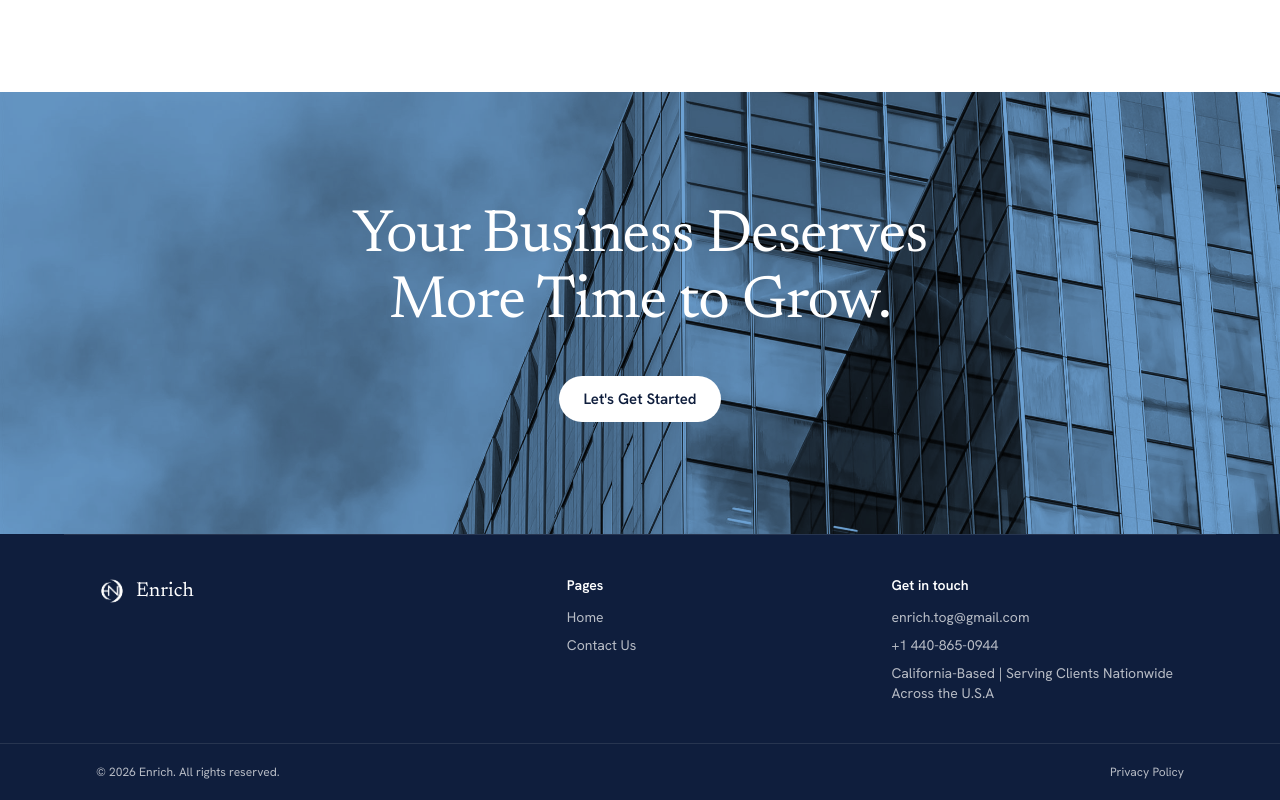
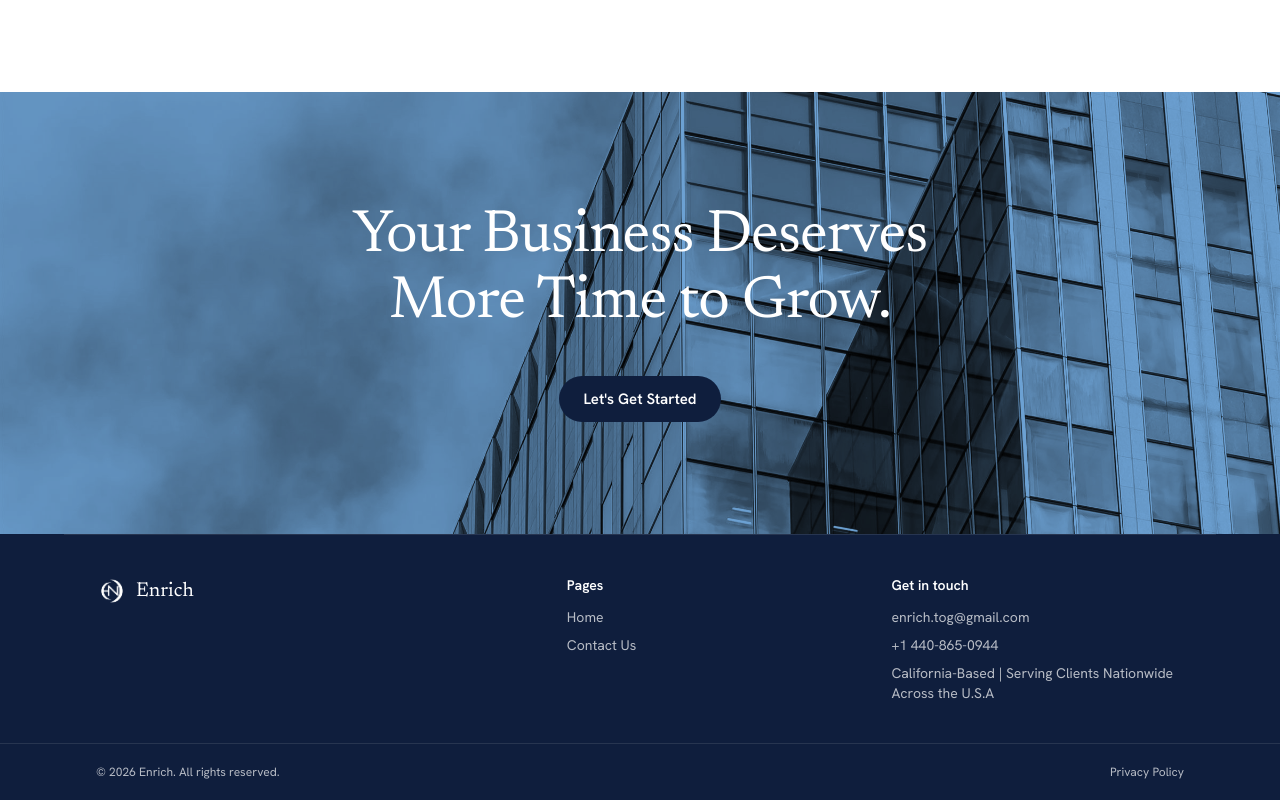
Before and after one commit to ralphchristiandD/agency-website, a Nuxt app: page /va-support in a window 1280 px wide. Shown: the part 3524-4324 px from the top of the page. Built offline with nearby package versions, Linux system fonts and the light colour scheme.

Commit message:
Bottom band button: navy

```diff
--- a/app/components/CtaBand.vue
+++ b/app/components/CtaBand.vue
@@ -20,7 +20,7 @@ defineProps<{ title: string; button: string }>()
 
     <div class="container-page flex flex-col items-center py-20 text-center sm:py-28">
       <h2 class="max-w-3xl text-4xl leading-[1.1] !text-white sm:text-6xl">{{ title }}</h2>
-      <NuxtLink to="/contact" class="btn-light mt-10 !rounded-full">{{ button }}</NuxtLink>
+      <NuxtLink to="/contact" class="btn-primary mt-10 !rounded-full">{{ button }}</NuxtLink>
     </div>
   </section>
 </template>
```
